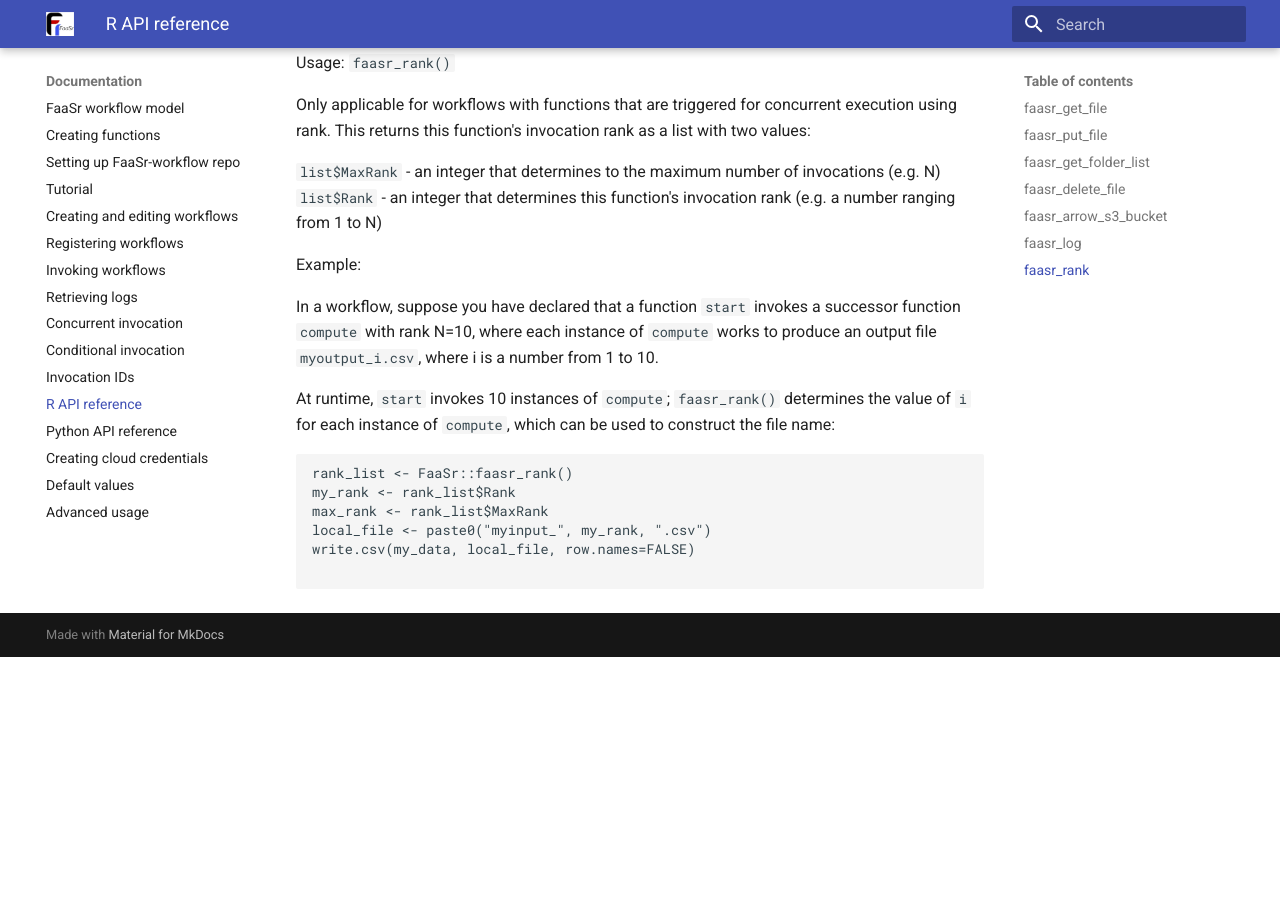
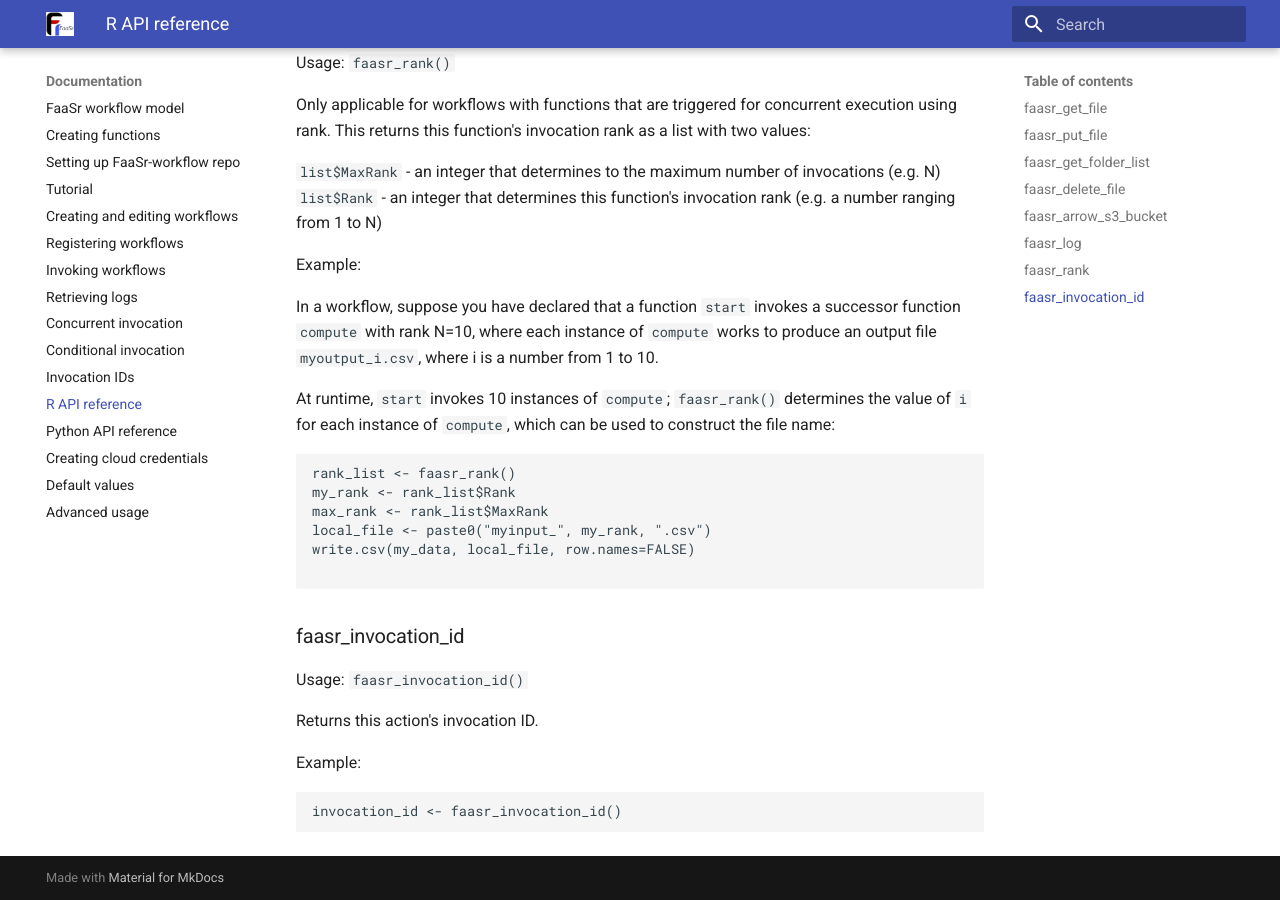
Before and after one commit to nolcut/FaaSr-Docs, an MkDocs documentation site: the page built from docs/r_api.md, in a window 1280 px wide and 900 px high, scrolled down 3307 px. Built offline with MkDocs 1.6.1 and Material for MkDocs 9.7.7, drawn with Linux system fonts in a browser that asks for light colours; before the commit the page ends 3964 px from its top, so only the background shows below that.

Commit message:
added faasr_invocation_id()

````diff
--- a/docs/r_api.md
+++ b/docs/r_api.md
@@ -144,10 +144,22 @@ In a workflow, suppose you have declared that a function `start` invokes a succe
 At runtime, `start` invokes 10 instances of `compute`; `faasr_rank()` determines the value of `i` for each instance of `compute`, which can be used to construct the file name:
 
 ```r
-rank_list <- FaaSr::faasr_rank()
+rank_list <- faasr_rank()
 my_rank <- rank_list$Rank
 max_rank <- rank_list$MaxRank
 local_file <- paste0("myinput_", my_rank, ".csv")
 write.csv(my_data, local_file, row.names=FALSE)
 
 ```
+
+### faasr_invocation_id
+
+Usage: `faasr_invocation_id()`
+
+Returns this action's invocation ID.
+
+Example:
+
+```r
+invocation_id <- faasr_invocation_id()
+```
````
